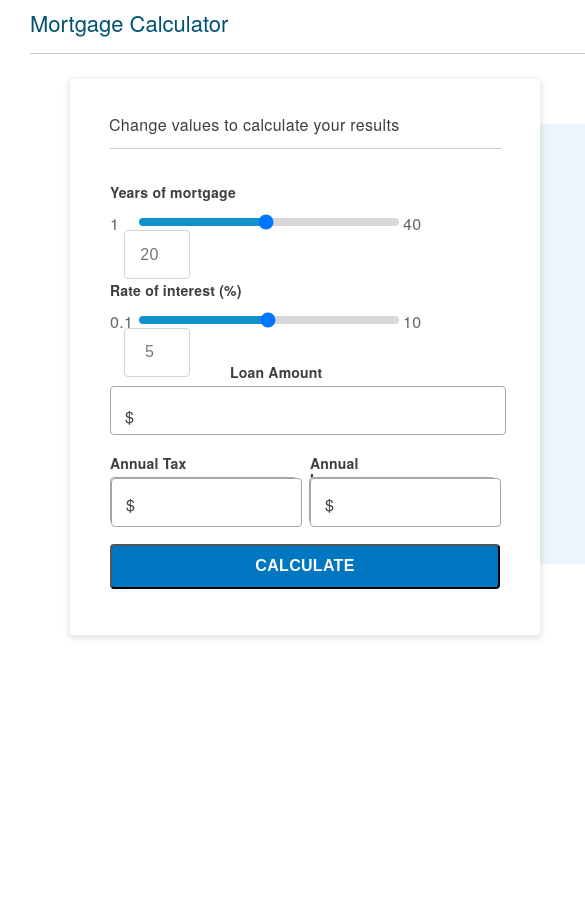
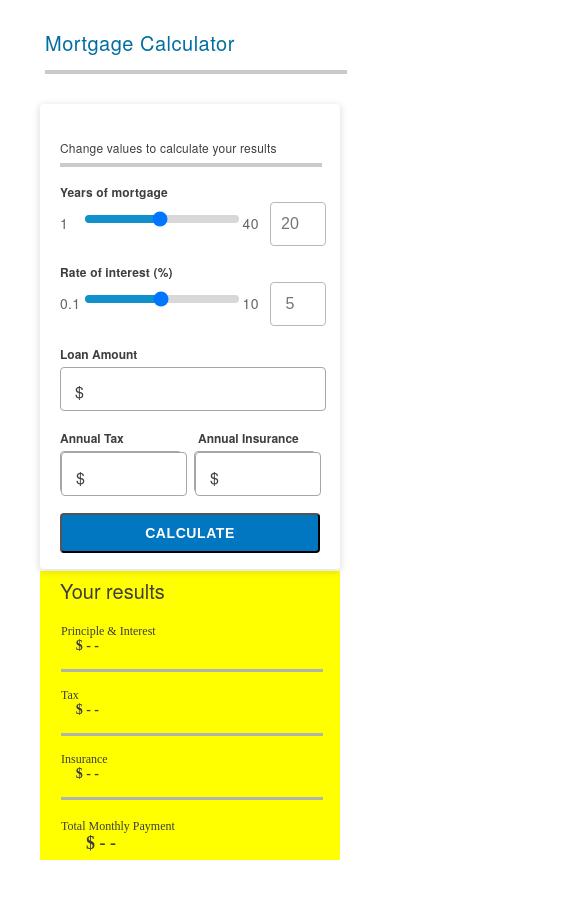
Before and after one commit to meatripoli/ChallengeMortgageCalculator, a plain HTML site: page public/index.html in a window 390 px wide. Shown: the top 898 px of the page, 585 px wide, since content can reach past the window. Before the commit the page ends 844 px from the top, so only its background shows below. Drawn offline with nearby package versions, Linux system fonts and the light colour scheme.

Commit message:
working on the mobile version of the webpage

```diff
--- /dev/null
+++ b/public/assets/css/indexMobile.css
@@ -0,0 +1,357 @@
+@media screen and (max-width:450px){
+    body{
+        width: 340px;
+    }
+    header{
+        width: 220px;
+        height: 24px;
+        font-size: 20px;
+        font-weight: 300;
+        line-height: 1.2;
+        letter-spacing: 0.5px;
+        text-align: left;
+        color: #006ea0;
+        margin-left: 15px;
+        padding-top: 23px;
+    }
+    #borderline{
+        width: 300px;
+        height: 2px;
+        border: solid 1px #cacaca;
+        margin-left: 15px;
+        margin-top: 10px;
+    }
+    #fullleft {
+        margin-top: 5px;
+        position: relative;
+        float: left;
+        width: 300px;
+        height: 431px;
+        object-fit: contain;
+        border-radius: 4px;
+        box-shadow: 0 2px 6px 2px rgba(0, 0, 0, 0.1);
+        background-color: #ffffff;
+        margin-left: 10px;
+    }
+
+    #sectiontitle{
+        margin-left: 20px;
+        margin-right: 20px;
+        width: 260px;
+        height: 20px;
+        font-size: 12px;
+        line-height: 1.67;
+        letter-spacing: 0.21px;
+        text-align: left;
+        color: #3e3d3f;
+    }
+    #divider{
+        margin-left: 20px;
+        margin-top: 5px;
+        margin-right: 20px;
+        background-color: #cbcbcb;
+        width: 260px;
+        height: 2px;
+        border: solid 1px #cacaca;
+    }
+
+    .slidermin{
+        float: left;
+        margin-left: -20px;
+        margin-top: 11px;
+        width: 9px;
+        height: 16px;
+        font-size: 14px;
+        letter-spacing: 0.28px;
+        text-align: left;
+        color: #3e3d3f;
+    }
+
+    input[type=range]{
+        -webkit-appearance: none;  /* Override default CSS styles */
+        float: left;
+        margin-top: 13px;
+        width: 153.6px;
+        height: 8px;
+        border-radius: 100px;
+        background-color: #cacaca;
+        -moz-apperance: none;
+        background-image: -webkit-gradient(
+            linear,
+            left top,
+            right top,
+            color-stop(0.5, #1091cc),
+            color-stop(0.5, #d8d8d8)
+        );
+    }
+
+    input[type='range']::-webkit-slider-thumb {
+        background-color: #d8d8d8;
+    }
+
+    .slidermax{
+        float: left;
+        margin-left: 2px;
+        margin-top: 11px;
+        width: 17px;
+        height: 16px;
+        font-size: 14px;
+        letter-spacing: 0.28px;
+        text-align: left;
+        color: #3e3d3f;
+    }
+    .currectslidernput{
+        float: left;
+        margin-left: 10px;
+        text-align: center;
+        opacity: 0.8;
+        letter-spacing: 0.32px;
+        font-size: 16px;
+        width: 50px;
+        height: 40px;
+        border-radius: 4px;
+        border: solid 1px #a6a6a6;
+        background-color: #ffffff;
+    }
+
+    .slidercontainer{
+        margin-right: 40px;
+        margin-left: 40px;
+        width: 391px;
+        height: 45px;
+    }
+
+    .slidertitle{
+        margin-left: 20px;
+        margin-top: 15px;
+        margin-right: 166px;
+        width: 114px;
+        height: 20px;
+        font-size: 12px;
+        font-weight: bold;
+        line-height: 1.67;
+        letter-spacing: 0.17px;
+        text-align: left;
+        color: #3e3d3f;
+    }
+
+    .numericinput,.inputtitle,#annualnumericinput{
+        float: left;
+    }
+
+    .inputtitle{
+        margin-top: 20px;
+        width: 103px;
+        height: 15px;
+        font-size: 12px;
+        font-weight: bold;
+        letter-spacing: normal;
+        text-align: left;
+        color: #3e3d3f;
+    }
+
+    #loantitle{
+        margin-left: 20px;
+    }
+
+    #loaninput{
+        margin-left: 20px;
+        text-indent: 25px;
+        color: #3e3d3f;
+        width: 260px;
+        height: 40px;
+        border-radius: 4px;
+        border: solid 1px #a6a6a6;
+        background-color: #ffffff;
+    }
+
+    #loaninputicon {
+        position: relative;
+        letter-spacing: 0.32px;
+        text-align: left;
+        color: #3e3d3f;
+    }
+
+    #loaninputicon:before {
+        position: absolute;
+        top: 53px;
+        content:"$";
+        left: 35px;
+    }
+
+    .numericinput{
+        width: 120px;
+        height: 40px;
+        border-radius: 4px;
+        border: solid 1px #a6a6a6;
+        background-color: #ffffff;
+        letter-spacing: 0.32px;
+        text-align: left;
+        text-indent: 25px;
+        color: #3e3d3f;
+    }
+
+    #annualtaxtitle{
+        margin-left: 20px;
+        margin-right: -5px;
+    }
+
+    #annualtaxinput{
+        margin-left: 20px;
+        margin-right: 12px;
+        position: relative;
+        letter-spacing: 0.32px;
+        text-align: left;
+        color: #3e3d3f;
+        width: 120px;
+        height: 40px;
+        border-radius: 4px;
+        border: solid 1px #a6a6a6;
+        background-color: #ffffff;
+    }
+
+    #annualtaxinput:before {
+        position: absolute;
+        top: 14px;
+        content:"$";
+        left: -10px;
+    }
+
+    #annualInsuranceinput{
+        margin-right: 20px;
+        position: relative;
+        letter-spacing: 0.32px;
+        text-align: left;
+        color: #3e3d3f;
+    }
+
+    #annualInsuranceinput:before {
+        position: absolute;
+        top: 14px;
+        content:"$";
+        left: -10px;
+    }
+
+    #caluclatebutton{
+        margin-left: 20px;
+        margin-top: 20px;
+        float: left;
+        font-size: 14px;
+        font-weight: bold;
+        letter-spacing: 0.58px;
+        text-align: center;
+        color: #ffffff;
+        width: 260px;
+        height: 40px;
+        border-radius: 4px;
+        background-color: #0077c0;
+    }
+
+    #fullright {
+        visibility: hidden;
+    }
+
+    #fullrightmobile{
+        visibility: visible;
+        position: relative;
+        float: left;
+        background-color: yellow;
+        width: 300px;
+        height: 289px;
+        margin-left: 10px;
+        /*background-color: #eaf6fa;*/
+        margin-top: -580px;
+    }
+    .mobilesections{
+    }
+
+    #rightsectiontitlemobile{
+        margin-left: 20px;
+        margin-top: 5px;
+        width: 108px;
+        height: 30px;
+        font-size: 20px;
+        line-height: 1.5;
+        letter-spacing: normal;
+        text-align: left;
+        color: #3e3d3f;
+    }
+
+    #principleinteresttitlemobile{
+        margin-top: 18px;
+        margin-left: 21px;
+        width: 115px;
+        height: 14px;
+        font-family: SFUIDisplay;
+        font-size: 12px;
+        text-align: left;
+        color: #3e3d3f;
+    }
+
+    #taxtitlemobile{
+        margin-left: 21px;
+        margin-top: 16px;
+        width: 20px;
+        height: 14px;
+        font-family: SFUIDisplay;
+        font-size: 12px;
+        text-align: left;
+        color: #3e3d3f;
+    }
+
+    #insurancetitlemobile{
+        margin-left: 21px;
+        margin-top: 16px;
+        width: 51px;
+        height: 14px;
+        font-family: SFUIDisplay;
+        font-size: 12px;
+        text-align: left;
+        color: #3e3d3f;
+    }
+
+    #totalmonthlytitlemobile{
+        margin-left: 21px;
+        margin-top: 19px;
+        width: 150px;
+        height: 14px;
+        font-family: SFUIDisplay;
+        font-size: 12px;
+        text-align: left;
+        color: #3e3d3f;
+    }
+
+    .rightdividermobile{
+        margin-top: 15px;
+        margin-left: 21px;
+        width: 260px;
+        height: 1px;
+        border: solid 1px #b2b2b2;
+        background-color: #b2b2b2;
+    }
+
+    .dollaramountmobile{
+        margin-left: 0px;
+        width: 59px;
+        height: 16px;
+        font-family: SFUIDisplay;
+        font-size: 14px;
+        font-weight: bold;
+        text-align: right;
+        color: #3e3d3f;
+    }
+
+    #totaldollaramountmobile{
+        float: left;
+        margin-left: 0px;
+        width: 76px;
+        height: 21px;
+        font-family: SFUIDisplay;
+        font-size: 18px;
+        font-weight: bold;
+        text-align: right;
+        color: #3e3d3f;
+    }
+
+
+}
--- a/public/assets/css/indexRight.css
+++ b/public/assets/css/indexRight.css
@@ -1,3 +1,7 @@
+#fullrightmobile{
+    visibility: hidden;
+}
+
 #fullright{
     z-index: 1;
     float: left;
--- a/public/index.html
+++ b/public/index.html
@@ -1,10 +1,11 @@
 <!DOCTYPE html>
 <html>
     <head>
-        <meta charset="UTF-8">
+        <meta charset="UTF-8" name="viewport" content="width=device-width, initial-scale=1">
         <title>Mortgage Calculator</title>
         <link rel="stylesheet" type="text/css" href="./assets/css/indexLeft.css">
         <link rel="stylesheet" type="text/css" href="./assets/css/indexRight.css">
+        <link rel="stylesheet" type="text/css" href="./assets/css/indexMobile.css">
         <script src="https://code.jquery.com/jquery-3.4.1.min.js" integrity="sha256-CSXorXvZcTkaix6Yvo6HppcZGetbYMGWSFlBw8HfCJo=" crossorigin="anonymous"></script>
     </head>
     <body>
@@ -46,7 +47,7 @@
             </div>
             <input type="button" value="CALCULATE" id="caluclatebutton">
         </section>
-        <section id="fullright">
+        <section id="fullright" >
             <section id="rightsectiontitle">Your results</section>
             <section id="principleinteresttitle">Principle & Interest</section>
             <section class="dollaramount">$ - -</section>
@@ -58,6 +59,28 @@
             <section id="totalmonthlytitle">Total Monthly Payment</section>
             <section class="dollaramount" id="totaldollaramount">$ - -</section>
         </section>
+        <section id="fullrightmobile">
+            <section id="rightsectiontitlemobile">Your results</section>
+            <div class="mobilesections">
+                <section id="principleinteresttitlemobile">Principle & Interest</section>
+                <section class="dollaramountmobile">$ - -</section>
+                <section class="rightdividermobile"></section>
+            </div>
+            <div class="mobilesections">
+                <section id="taxtitlemobile">Tax</section>
+                <section class="dollaramountmobile">$ - -</section>
+                <section class="rightdividermobile"></section>
+            </div>
+            <div class="mobilesections">
+                <section id="insurancetitlemobile">Insurance</section>
+                <section class="dollaramountmobile">$ - -</section>
+                <section class="rightdividermobile"></section>
+            </div>
+            <div class="mobilesections">
+                <section id="totalmonthlytitlemobile">Total Monthly Payment</section>
+                <section class="dollaramountmobile" id="totaldollaramountmobile">$ - -</section>
+            </div>
+        </section>
         <script src="./assets/script/script.js"></script>
     </body>
 </html>
```
